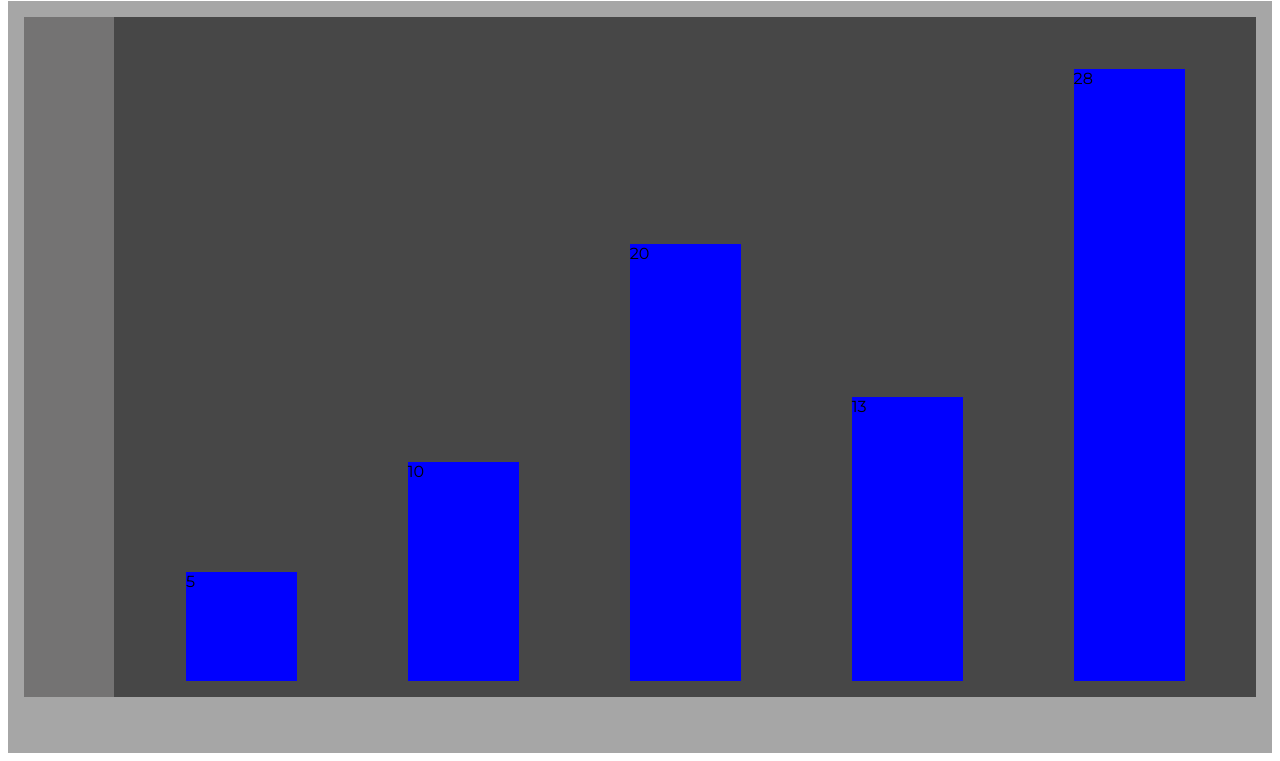
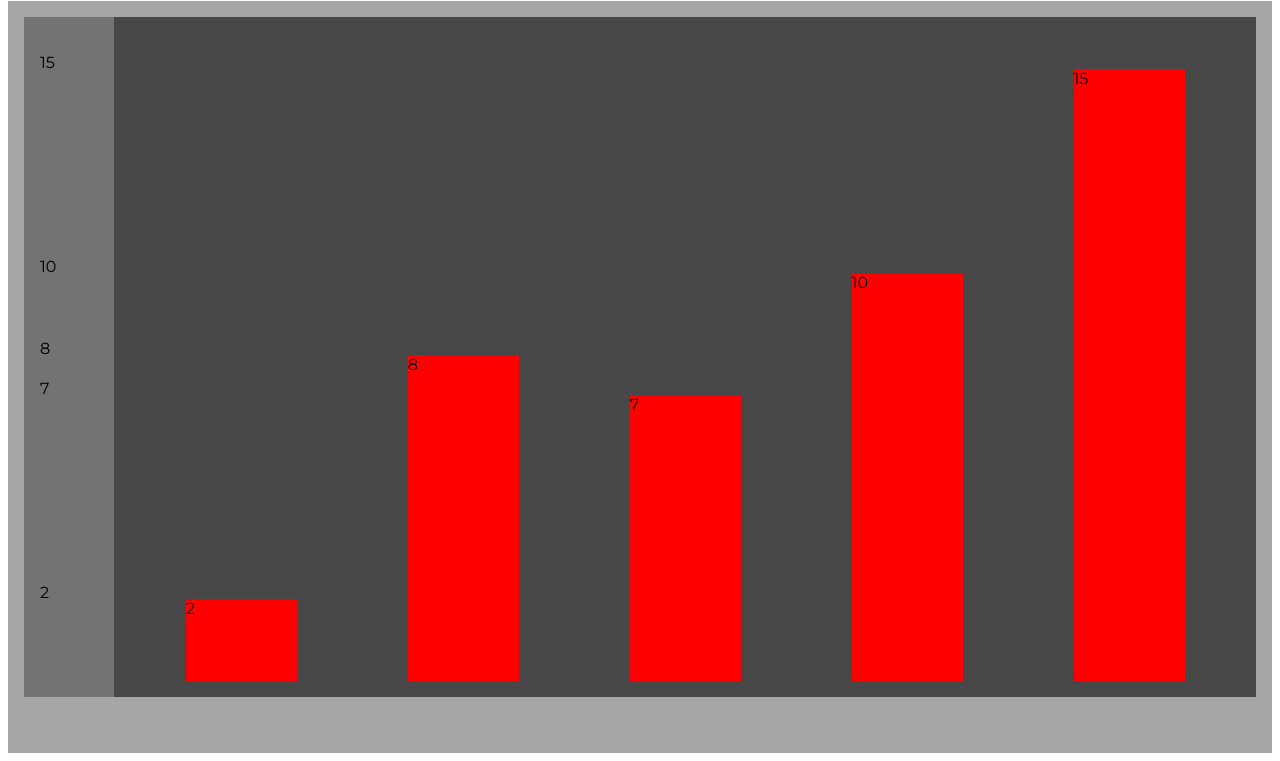
Before and after one commit to Cwarcup/stretch-project-1, a website: page index.html in a window 1280 px wide. Shown: the part 100-861 px from the top of the page. Drawn offline with nearby package versions, Linux system fonts and the light colour scheme.

Commit message:
bar color change

```diff
--- a/index.css
+++ b/index.css
@@ -30,12 +30,17 @@ body {
 .yAxisContainer {
   display: flex;
   flex-direction: column;
+  justify-content: space-between;
   background-color: rgb(116, 115, 115);
   top: 0.5em;
   margin: 0.5em, 0, 0.5em, 0.5em;
   padding: 1em;
   height: 90%;
   width: 5%;
+}
+
+.y-axis-values {
+  position: absolute;
 }
 
 .xAxisContainer {
--- a/index.js
+++ b/index.js
@@ -21,34 +21,48 @@
 
 const createBarChart = (data, options, element) => {
   // add yAxis scale
-  let maxYValue = Math.ceil(Math.max(...data) / 10) * 10;
-  console.log(maxYValue);
+  // let maxYValue = Math.ceil(Math.max(...data) / 10) * 10;
+  // console.log(maxYValue);
+  // let [yAxisArr, percent] = [[], 0.1];
+  // for (let i = 0; i < 10; i++) {
+  //   let newVal = Math.ceil(maxYValue * percent);
+  //   yAxisArr.push(newVal);
+  //   percent += 0.1;
+  // }
 
   // add bars to xAxisContainer
   $(element).add(data.toString());
   let maxValue = Math.max(...data);
-  console.log();
   let numOfBars = data.length;
   for (let i = 0; i < numOfBars; i++) {
     let containerPx = $("#barChart").height();
-    console.log("container height: " + containerPx);
     let maxBarHeight = Math.floor($("#barChart").height()) * 0.85;
-    console.log("maxBarHeight: " + maxBarHeight);
-
     let factor = maxBarHeight / maxValue;
-
+    // x axis
     $(".xAxisContainer").append(
       `
-
       <div class='bar' id='${data[i]}' value='${data[i]}' style='height: ${
         factor * data[i]
       }px;'>${data[i]}</div>
       `
     );
+
+    // y axis
+    $(".yAxisContainer").append(
+      `
+      <div class='y-axis-values' style='bottom: ${16 + factor * data[i]}px '>
+      ${data[i]}
+      </div>
+      `
+    );
+  }
+
+  if (options.barColor) {
+    $(".bar").css("background", options.barColor);
   }
 };
 
-let testData = [5, 10, 20, 13, 28];
+let testData = [2, 8, 7, 10, 15];
 let testOptions = {
   width: "80%",
   height: "400px",
@@ -58,6 +72,7 @@ let testOptions = {
   valuePosition: "middle",
   barSpacing: "80%",
   stacked: false,
+  barColor: "red",
 };
 let testElement = "#barChart";
 
```
